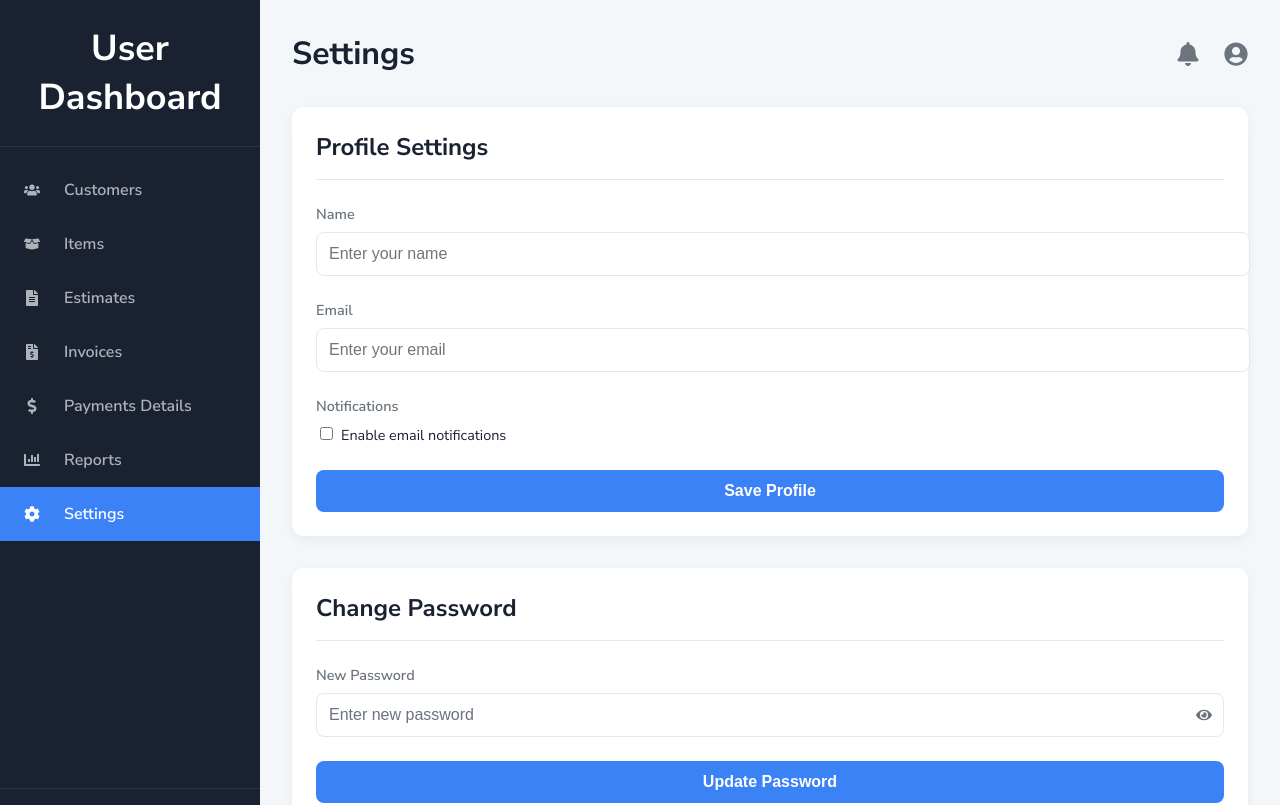
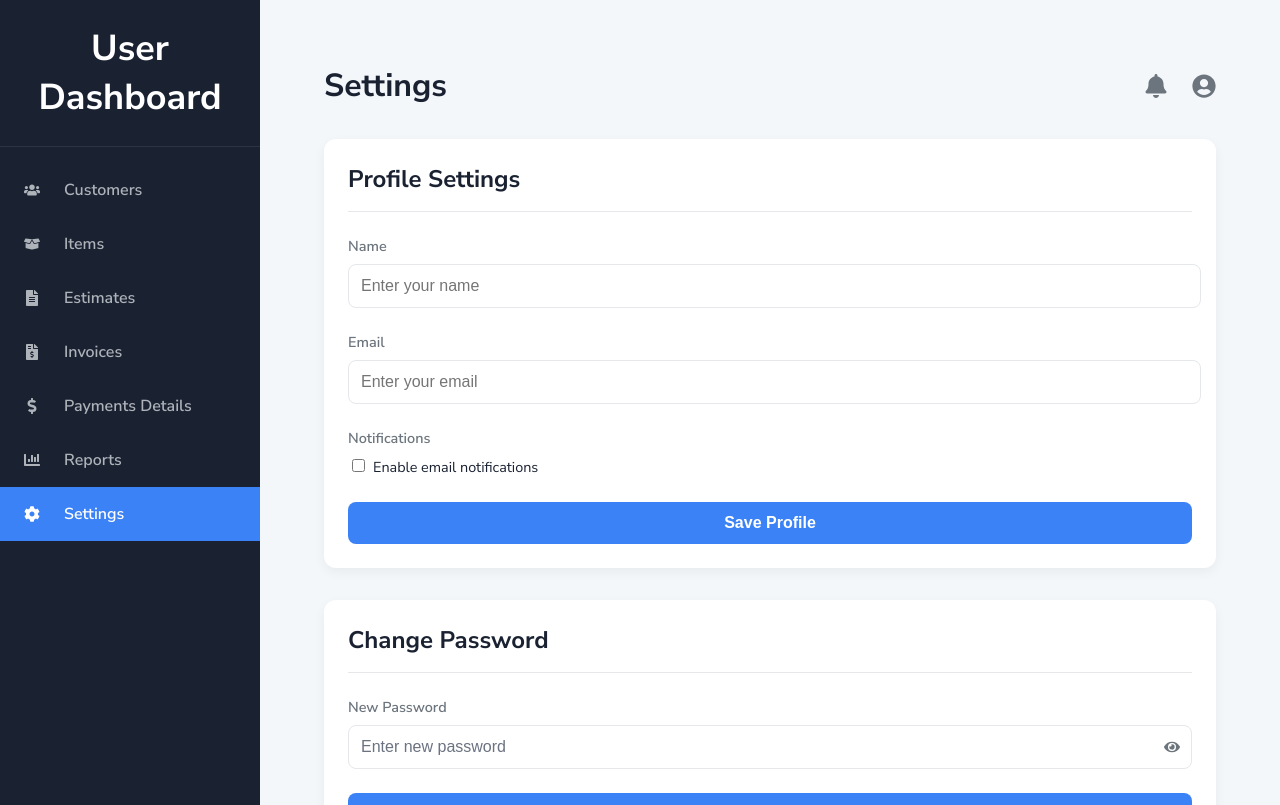
Before and after one commit to Anish-Narayan/Billingsoftware, a React (Vite) app: page /users/settings in a window 1280 px wide. Shown: the top 805 px of the page. Built offline with nearby package versions, Linux system fonts and the light colour scheme; no server answers; the database is empty; sample sign-in values are in the browser's storage.

Commit message:
Fixed reports to settings navigation

```diff
--- a/src/App.jsx
+++ b/src/App.jsx
@@ -40,9 +40,11 @@ function App() {
         {/* When the user navigates to "/login", show your Loginpage component */}
         <Route path="/login" element={<Loginpage />} />
         <Route path="/admin" element={<AdminPanel/>}/>
-        <Route path="/users" element={<UserDashboard/>}/>
-        <Route path="/users/settings" element={<SettingsPage />} />
-        <Route path="/users/reports" element={<ReportsPage />} />
+        <Route path="/users" element={<UserDashboard />}>
+          <Route index element={<div>Customers Overview</div>} /> {/* Default content */}
+          <Route path="reports" element={<ReportsPage />} />
+          <Route path="settings" element={<SettingsPage />} />
+        </Route>
       </Routes>
     </BrowserRouter>
   );
--- a/src/Pages/ReportsPage.jsx
+++ b/src/Pages/ReportsPage.jsx
@@ -1,7 +1,7 @@
 import React, { useState, useEffect } from 'react';
-import { Link, useNavigate } from 'react-router-dom';
+import { useNavigate } from 'react-router-dom';
 import { auth } from '../firebase';
-import { FaUsers, FaBoxOpen, FaFileAlt, FaFileInvoiceDollar, FaDollarSign, FaChartBar, FaCog, FaSignOutAlt, FaBell, FaUserCircle } from 'react-icons/fa';
+import { FaBell, FaUserCircle } from 'react-icons/fa';
 import { Line, Bar } from 'react-chartjs-2';
 import { Chart as ChartJS, CategoryScale, LinearScale, PointElement, LineElement, BarElement, Title, Tooltip, Legend } from 'chart.js';
 import '../styles/ReportsPage.css';
@@ -112,40 +112,7 @@ const ReportsPage = () => {
 
   return (
     <div className="user-panel">
-      <aside className="sidebar">
-        <div className="sidebar-header">
-          <h2>User Dashboard</h2>
-        </div>
-        <nav className="sidebar-nav">
-          <Link to="/users" className="nav-link">
-            <FaUsers /> Customers
-          </Link>
-          <Link to="#" className="nav-link">
-            <FaBoxOpen /> Items
-          </Link>
-          <Link to="#" className="nav-link">
-            <FaFileAlt /> Estimates
-          </Link>
-          <Link to="#" className="nav-link">
-            <FaFileInvoiceDollar /> Invoices
-          </Link>
-          <Link to="#" className="nav-link">
-            <FaDollarSign /> Payments Details
-          </Link>
-          <Link to="/users/reports" className="nav-link active">
-            <FaChartBar /> Reports
-          </Link>
-          <Link to="/users/settings" className="nav-link">
-            <FaCog /> Settings
-          </Link>
-        </nav>
-        <div className="sidebar-footer">
-          <Link to="/login" className="nav-link" onClick={handleSignOut}>
-            <FaSignOutAlt /> Log Out
-          </Link>
-        </div>
-      </aside>
-      <main className="main-content">
+      <main className="main-content" style={{ width: '100%' }}>
         <header className="main-header">
           <h1>Reports</h1>
           <div className="header-actions">
--- a/src/Pages/SettingsPage.jsx
+++ b/src/Pages/SettingsPage.jsx
@@ -3,7 +3,7 @@ import { useNavigate } from 'react-router-dom';
 import { auth, db } from '../firebase';
 import { doc, getDoc, setDoc } from 'firebase/firestore';
 import { updateProfile, updateEmail, updatePassword } from 'firebase/auth';
-import { FaUsers, FaBoxOpen, FaFileAlt, FaFileInvoiceDollar, FaDollarSign, FaChartBar, FaCog, FaSignOutAlt, FaBell, FaUserCircle, FaEye, FaEyeSlash } from 'react-icons/fa';
+import { FaBell, FaUserCircle, FaEye, FaEyeSlash } from 'react-icons/fa';
 import '../styles/SettingsPage.css';
 import { onAuthStateChanged } from 'firebase/auth';
 
@@ -36,13 +36,11 @@ const SettingsPage = () => {
           setLoading(false);
         }
       } else {
-      // Only redirect if we're sure there's no user
         setLoading(false);
         navigate('/login');
       }
     });
 
-  // Cleanup subscription on unmount
     return () => unsubscribe();
   }, [navigate]);
 
@@ -96,41 +94,7 @@ const SettingsPage = () => {
 
   return (
     <div className="user-dashboard">
-      <aside className="sidebar">
-        <div className="sidebar-header">
-          <h2>User Dashboard</h2>
-        </div>
-        <nav className="sidebar-nav">
-          <a href="/users" className="nav-link">
-            <FaUsers /> Customers
-          </a>
-          <a href="#" className="nav-link">
-            <FaBoxOpen /> Items
-          </a>
-          <a href="#" className="nav-link">
-            <FaFileAlt /> Estimates
-          </a>
-          <a href="#" className="nav-link">
-            <FaFileInvoiceDollar /> Invoices
-          </a>
-          <a href="#" className="nav-link">
-            <FaDollarSign /> Payments Details
-          </a>
-          <a href="#" className="nav-link">
-            <FaChartBar /> Reports
-          </a>
-          <a href="/users/settings" className="nav-link active">
-            <FaCog /> Settings
-          </a>
-        </nav>
-        <div className="sidebar-footer">
-          <a href="#" className="nav-link" onClick={handleSignOut}>
-            <FaSignOutAlt /> Log Out
-          </a>
-        </div>
-      </aside>
-
-      <main className="main-content">
+      <main className="main-content" style={{ width: '100%' }}>
         <header className="main-header">
           <h1>Settings</h1>
           <div className="header-actions">
--- a/src/Pages/UserDashboard.jsx
+++ b/src/Pages/UserDashboard.jsx
@@ -1,117 +1,119 @@
-import React from 'react';
+import React, { useEffect, useState } from 'react';
+import { NavLink, useNavigate, Outlet } from 'react-router-dom';
+import { auth } from '../firebase';
+import {
+  FaUsers,
+  FaBoxOpen,
+  FaFileAlt,
+  FaFileInvoiceDollar,
+  FaDollarSign,
+  FaChartBar,
+  FaCog,
+  FaSignOutAlt,
+  FaBell,
+  FaUserCircle,
+} from 'react-icons/fa';
 import '../styles/UserDashboard.css';
-import { FaUsers, FaBoxOpen, FaFileAlt, FaFileInvoiceDollar, FaDollarSign, FaChartBar, FaCog, FaSignOutAlt, FaBell, FaUserCircle } from 'react-icons/fa';
-import { Link } from 'react-router-dom';
 
 const UserDashboard = () => {
+  const navigate = useNavigate();
+  const [loading, setLoading] = useState(true);
+
+  useEffect(() => {
+    const unsubscribe = auth.onAuthStateChanged((user) => {
+      if (user) {
+        setLoading(false);
+      } else {
+        navigate('/login');
+      }
+    });
+    return () => unsubscribe();
+  }, [navigate]);
+
+  const handleLogout = () => {
+    auth.signOut().then(() => navigate('/login'));
+  };
+
+  if (loading) return <div className="user-panel">Loading...</div>;
+
   return (
-    <div className="user-dashboard">
-      <aside className="sidebar">
+    <div className="user-panel">
+      <aside className="sidebar" aria-label="Sidebar navigation">
         <div className="sidebar-header">
           <h2>User Dashboard</h2>
         </div>
         <nav className="sidebar-nav">
-          <a href="#" className="nav-link active">
-            <FaUsers /> Customers
-          </a>
-          <a href="#" className="nav-link">
-            <FaBoxOpen /> Items
-          </a>
-          <a href="#" className="nav-link">
-            <FaFileAlt /> Estimates
-          </a>
-          <a href="#" className="nav-link">
-            <FaFileInvoiceDollar /> Invoices
-          </a>
-          <a href="#" className="nav-link">
-            <FaDollarSign /> Payments Details
-          </a>
-          <Link to="/users/reports" className="nav-link">
-            <FaChartBar /> Reports
-          </Link>
-          <Link to="/users/settings" className="nav-link">
-            <FaCog /> Settings
-          </Link>
+          <NavLink
+            to="/users"
+            className="nav-link"
+            activeClassName="active"
+            aria-current={({ isActive }) => (isActive ? 'page' : undefined)}
+            end
+          >
+            <FaUsers aria-hidden="true" /> Customers
+          </NavLink>
+          <NavLink
+            to="/users/items"
+            className="nav-link"
+            activeClassName="active"
+            aria-current={({ isActive }) => (isActive ? 'page' : undefined)}
+          >
+            <FaBoxOpen aria-hidden="true" /> Items
+          </NavLink>
+          <NavLink
+            to="/users/estimates"
+            className="nav-link"
+            activeClassName="active"
+            aria-current={({ isActive }) => (isActive ? 'page' : undefined)}
+          >
+            <FaFileAlt aria-hidden="true" /> Estimates
+          </NavLink>
+          <NavLink
+            to="/users/invoices"
+            className="nav-link"
+            activeClassName="active"
+            aria-current={({ isActive }) => (isActive ? 'page' : undefined)}
+          >
+            <FaFileInvoiceDollar aria-hidden="true" /> Invoices
+          </NavLink>
+          <NavLink
+            to="/users/payments"
+            className="nav-link"
+            activeClassName="active"
+            aria-current={({ isActive }) => (isActive ? 'page' : undefined)}
+          >
+            <FaDollarSign aria-hidden="true" /> Payments Details
+          </NavLink>
+          <NavLink
+            to="/users/reports"
+            className="nav-link"
+            activeClassName="active"
+            aria-current={({ isActive }) => (isActive ? 'page' : undefined)}
+          >
+            <FaChartBar aria-hidden="true" /> Reports
+          </NavLink>
+          <NavLink
+            to="/users/settings"
+            className="nav-link"
+            activeClassName="active"
+            aria-current={({ isActive }) => (isActive ? 'page' : undefined)}
+          >
+            <FaCog aria-hidden="true" /> Settings
+          </NavLink>
         </nav>
         <div className="sidebar-footer">
-          <a href="/login" className="nav-link">
-            <FaSignOutAlt /> Log Out
-          </a>
+          <button
+            type="button"
+            className="nav-link"
+            onClick={handleLogout}
+            aria-label="Log out"
+          >
+            <FaSignOutAlt aria-hidden="true" /> Log Out
+          </button>
         </div>
       </aside>
-
-      <main className="main-content">
-        <header className="main-header">
-          <h1>Customers Overview</h1>
-          <div className="header-actions">
-            <FaBell className="action-icon" />
-            <FaUserCircle className="action-icon" />
-          </div>
-        </header>
-
-        <section className="stats-grid">
-          <div className="stat-card">
-            <FaUsers className="stat-icon customers" />
-            <div>
-              <p className="stat-label">Total Customers</p>
-              <h3 className="stat-value">245</h3>
-            </div>
-          </div>
-          <div className="stat-card">
-            <FaFileInvoiceDollar className="stat-icon invoices" />
-            <div>
-              <p className="stat-label">Open Invoices</p>
-              <h3 className="stat-value">32</h3>
-            </div>
-          </div>
-          <div className="stat-card">
-            <FaDollarSign className="stat-icon payments" />
-            <div>
-              <p className="stat-label">Payments Received</p>
-              <h3 className="stat-value">$12,450</h3>
-            </div>
-          </div>
-        </section>
-
-        <section className="content-card">
-          <h2>Recent Customers</h2>
-          <div className="table-responsive">
-            <table>
-              <thead>
-                <tr>
-                  <th>Customer ID</th>
-                  <th>Name</th>
-                  <th>Email</th>
-                  <th>Status</th>
-                  <th>Total Spent</th>
-                </tr>
-              </thead>
-              <tbody>
-                <tr>
-                  <td>#C1001</td>
-                  <td>Alice Brown</td>
-                  <td>alice@example.com</td>
-                  <td><span className="status active">Active</span></td>
-                  <td>$1,200.00</td>
-                </tr>
-                <tr>
-                  <td>#C1002</td>
-                  <td>Bob Wilson</td>
-                  <td>bob@example.com</td>
-                  <td><span className="status inactive">Inactive</span></td>
-                  <td>$450.50</td>
-                </tr>
-                <tr>
-                  <td>#C1003</td>
-                  <td>Clara Davis</td>
-                  <td>clara@example.com</td>
-                  <td><span className="status active">Active</span></td>
-                  <td>$3,000.00</td>
-                </tr>
-              </tbody>
-            </table>
-          </div>
-        </section>
+      <main className="main-content" aria-label="Main content">
+        <Outlet /> {/* Child routes like ReportsPage render here */}
       </main>
     </div>
   );
--- a/src/styles/SettingsPage.css
+++ b/src/styles/SettingsPage.css
@@ -5,59 +5,6 @@
   min-height: 100vh;
   font-family: 'Nunito Sans', sans-serif;
   background-color: #f4f7fa;
-}
-
-.sidebar {
-  width: 260px;
-  background-color: #1a2232;
-  color: #aeb2b9;
-  display: flex;
-  flex-direction: column;
-  flex-shrink: 0;
-}
-
-.sidebar-header {
-  padding: 1.5rem;
-  text-align: center;
-  font-size: 1.5rem;
-  font-weight: 700;
-  color: #ffffff;
-  border-bottom: 1px solid #2a3444;
-}
-
-.sidebar-nav {
-  flex-grow: 1;
-  padding-top: 1rem;
-}
-
-.nav-link {
-  display: flex;
-  align-items: center;
-  gap: 1rem;
-  padding: 1rem 1.5rem;
-  color: #aeb2b9;
-  text-decoration: none;
-  transition: all 0.2s ease;
-  font-weight: 600;
-}
-
-.nav-link:hover {
-  background-color: #2a3444;
-  color: #ffffff;
-}
-
-.nav-link.active {
-  background-color: #3b82f6;
-  color: #ffffff;
-}
-
-.nav-link svg {
-  margin-right: 0.5rem;
-}
-
-.sidebar-footer {
-  padding: 1.5rem;
-  border-top: 1px solid #2a3444;
 }
 
 .main-content {
@@ -119,7 +66,15 @@
 }
 
 .form-group input[type="text"],
-.form-group input[type="email"],
+.form-group input[type="email"] {
+  width: 98%;
+  padding: 0.75rem;
+  border: 1px solid #e5e7eb;
+  border-radius: 8px;
+  font-size: 1rem;
+  color: #1a2232;
+}
+
 .form-group input[type="password"] {
   width: 100%;
   padding: 0.75rem;
```
Lines whose indentation alone changed are shown as unchanged.
